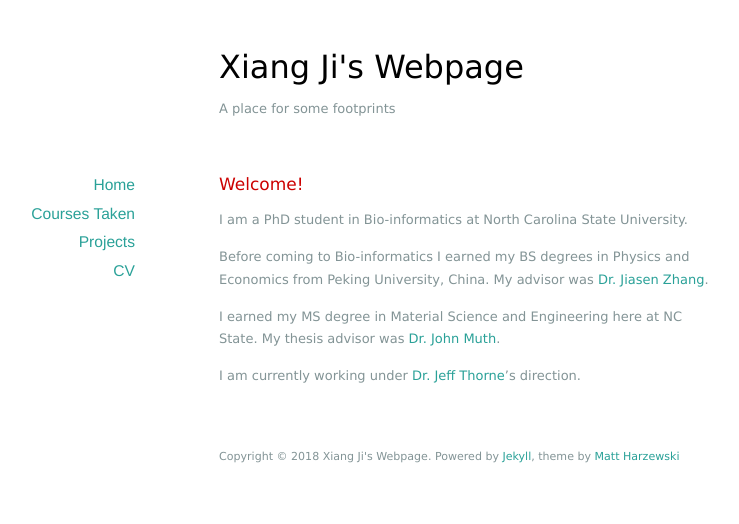
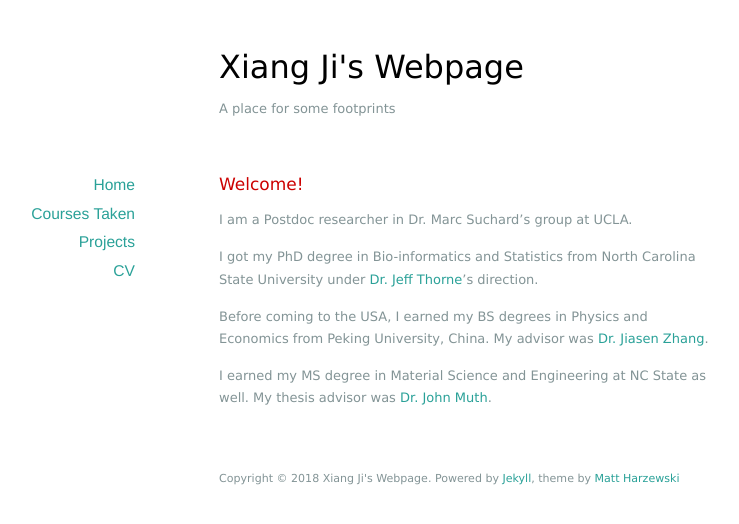
Before and after one commit to xiang-ji-ncsu/xiang-ji-ncsu.github.io, a Jekyll site: the page built from index.markdown, in a window 1280 px wide. Shown: the top 524 px of the page, without its empty margins (171-910 px from the left). Built offline with Jekyll 4.4.1, drawn with Linux system fonts in a browser that asks for light colours; nearby versions of some CDN libraries.

Commit message:
update info

```diff
--- a/index.markdown
+++ b/index.markdown
@@ -6,10 +6,10 @@ title: Xiang Ji  汲翔
 # Welcome!
 
 
-I am a PhD student in Bio-informatics at North Carolina State University.
+I am a Postdoc researcher in Dr. Marc Suchard's group at UCLA.
 
-Before coming to Bio-informatics I earned my BS degrees in Physics and Economics from Peking University, China. My advisor was [Dr. Jiasen Zhang](http://www.phy.pku.edu.cn/~zhangjs/index.html).
+I got my PhD degree in Bio-informatics and Statistics from North Carolina State University under [Dr. Jeff Thorne](http://statgen.ncsu.edu/thorne/)'s direction.
 
-I earned my MS degree in Material Science and Engineering here at NC State. My thesis advisor was [Dr. John Muth](http://www.ece.ncsu.edu/people/muth).
+Before coming to the USA,  I earned my BS degrees in Physics and Economics from Peking University, China. My advisor was [Dr. Jiasen Zhang](http://www.phy.pku.edu.cn/~zhangjs/index.html).
 
-I am currently working under [Dr. Jeff Thorne](http://statgen.ncsu.edu/thorne/)'s direction.
+I earned my MS degree in Material Science and Engineering at NC State as well. My thesis advisor was [Dr. John Muth](http://www.ece.ncsu.edu/people/muth).
```
